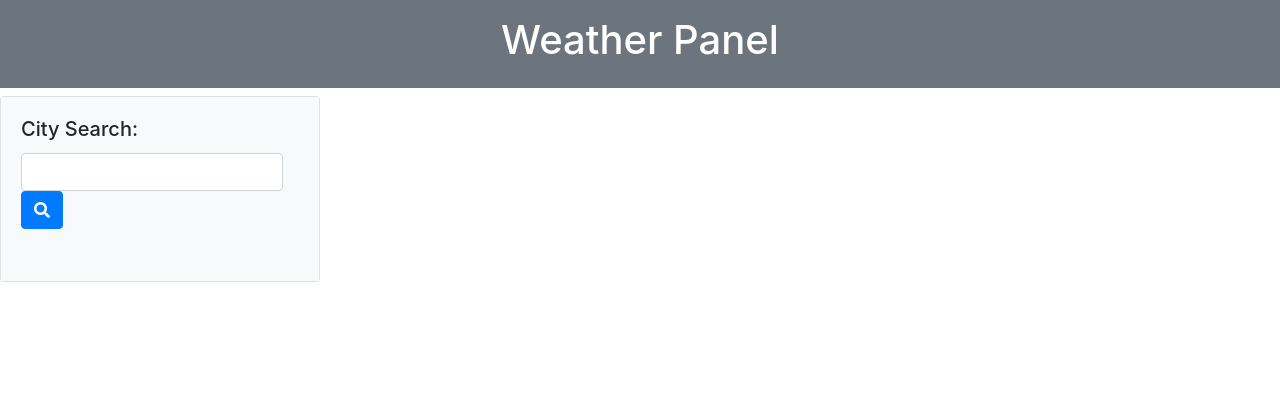
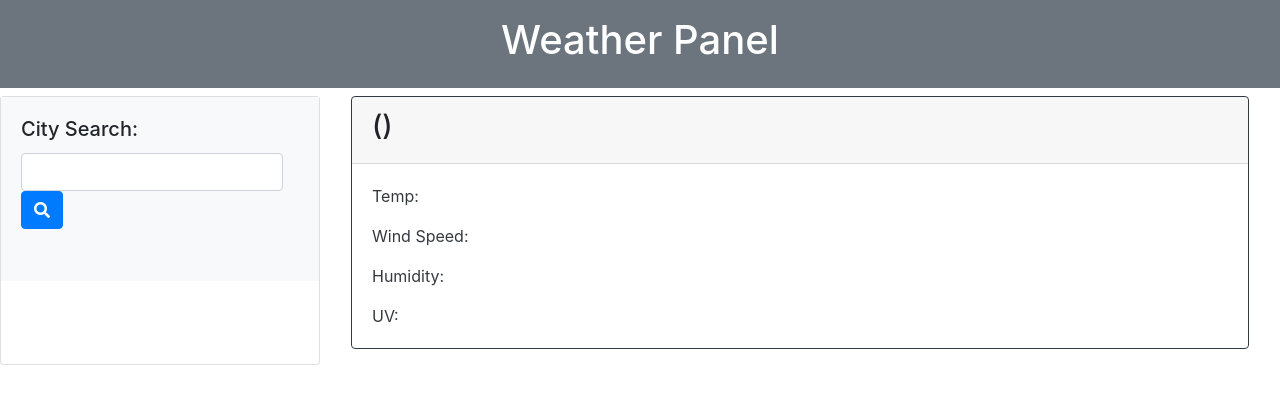
Before and after one commit to bsmith675/Weather-Dashboard-, a plain HTML site: page index.html in a window 1280 px wide. Drawn offline with nearby package versions, Linux system fonts and the light colour scheme.

Commit message:
added another container

```diff
--- a/index.html
+++ b/index.html
@@ -35,5 +35,17 @@
             </div>
         </div>
     </div>
+    <div class="w-75 px-3 no-gutters">
+        <div class=container>
+            <div class="card border-dark mb-3" style="w-100">
+                <div class="card-header font-weight-bold"><h3><span id="currentCityName"></span> (<span id="day0-date"></span>) <img id="day0-icon" src=""></h3></div>
+                <div class="card-body text-dark">
+                    <p class="card-text">Temp: <span id="day0-temp"></span></p>
+                    <p class="card-text">Wind Speed: <span id="day0-wind"></span></p>
+                    <p class="card-text">Humidity: <span id="day0-hum"></span></p>
+                    <p class="card-text">UV: <span id="day0-UV"></span></p>
+                </div>
+            </div>
+
 </body>
 </html>
```
